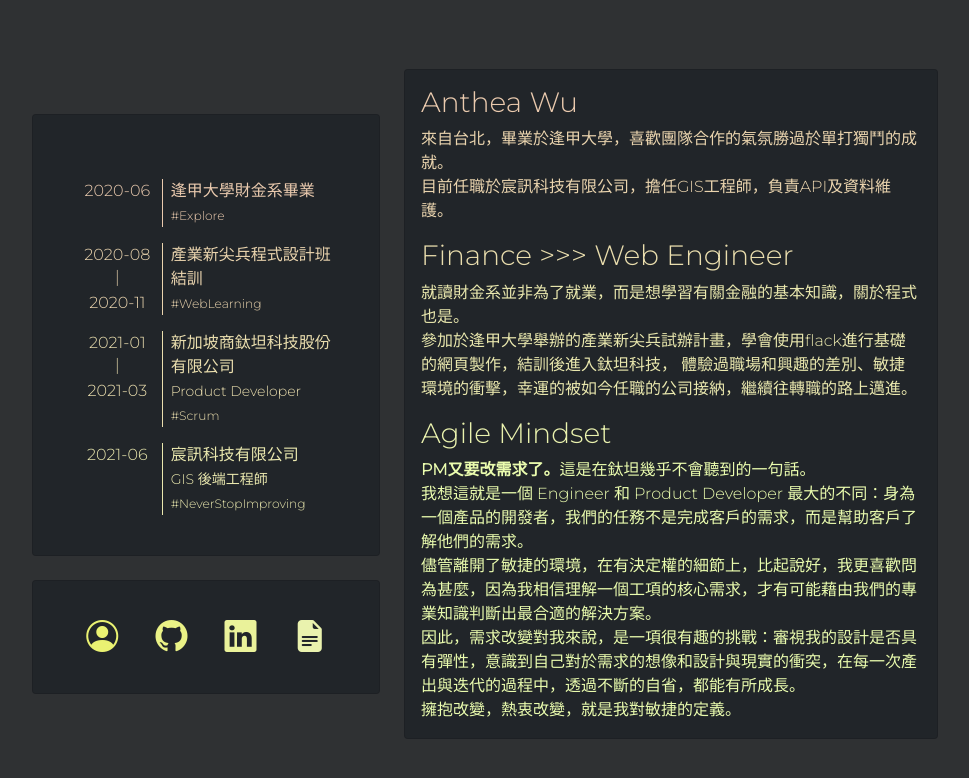
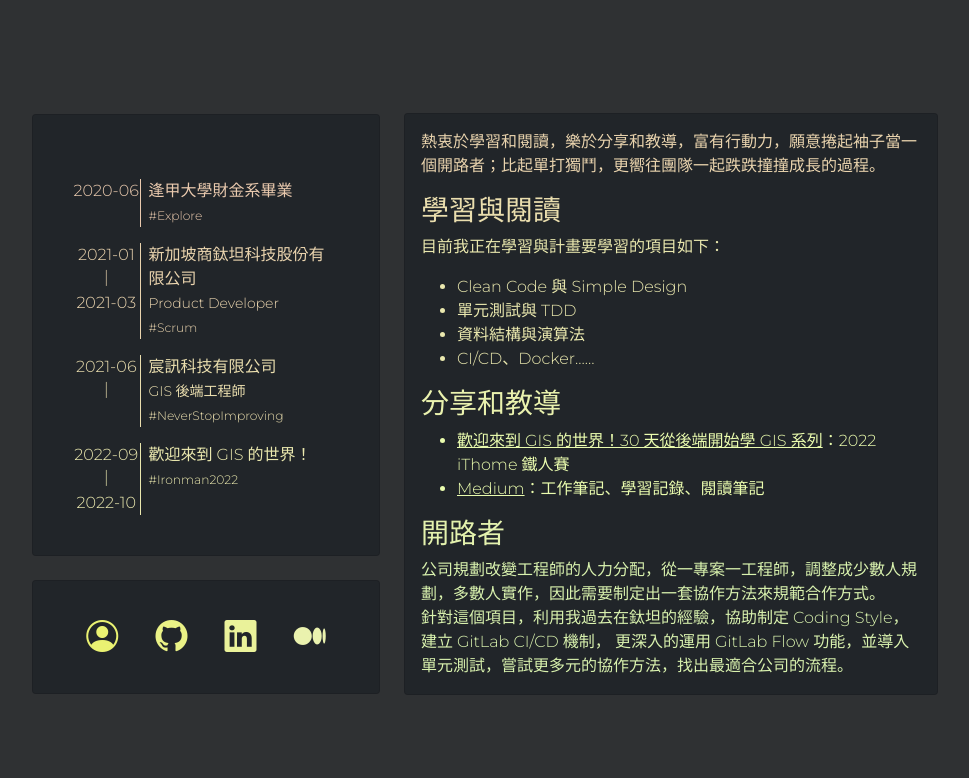
Before and after one commit to anthea-wu/anthea-wu.github.io, a plain HTML site: page index.html in a window 1280 px wide. Both pictures are taken after a click on the icon 533 px from the left and 495 px from the top of the page. Shown: the whole page, without its empty margins (155-1124 px from the left). Drawn offline with nearby package versions, Linux system fonts and the light colour scheme.

Commit message:
更新簡介內容

```diff
--- a/index.html
+++ b/index.html
@@ -42,13 +42,13 @@
                     </div>
                     <h4 class="mb-0 p-4 col-12 d-flex align-items-center flex-column" style="color: #ffe7e5;">
                         Anthea
-                        <small><span class="mb-0 badge" style="color: #ffd3e5;">#NEVER-STOP-IMPROVING</span></small>
+                        <small><span class="mb-0 badge" style="color: #ffd3e5;">不要等待命運降臨；要創造命運。</span></small>
                     </h4>
                     <div class="col-12 d-flex justify-content-evenly">
-                        <a href="#"><i class="bi bi-person-circle" style="font-size: 2rem; color: #bcd3ff;" @click.prevent="showInfo = !showInfo"></i></a>
+                        <a href="#"><i class="bi bi-three-dots" style="font-size: 2rem; color: #bcd3ff;" @click.prevent="showInfo = !showInfo"></i></a>
                         <a href="https://github.com/anthea-wu"><i class="bi bi-github" style="font-size: 2rem; color: #c6d3ff;"></i></a>
                         <a href="https://www.linkedin.com/in/wu-anthea-401250230"><i class="bi bi-linkedin" style="font-size: 2rem; color: #d0d3ff;"></i></a>
-                        <a href="https://hackmd.io/@anthea-wu"><i class="bi bi-file-earmark-text-fill" style="font-size: 2rem; color: #dad3ff;"></i></a>
+                        <a href="https://medium.com/@anthea.ensui"><i class="bi bi-medium" style="font-size: 2rem; color: #dad3ff;"></i></a>
                     </div>
                 </div>
             </div>
@@ -58,20 +58,20 @@
                 <div class="card text-white bg-dark mb-4 p-4 pt-5" v-show="!isUseRwd">
                     <div class="card-body row">
                         <div class="col-12 d-flex" style="color: #eacaae">
-                            <div class="col-4 text-center">2020-06</div>
-                            <div class="col-8 ps-2" style="border-left: 1px solid">逢甲大學財金系畢業<br><small><small>#Explore</small></small></div>
+                            <div class="col-3 text-center">2020-06</div>
+                            <div class="col-9 ps-2" style="border-left: 1px solid">逢甲大學財金系畢業<br><small><small>#Explore</small></small></div>
                         </div>
                         <div class="col-12 d-flex mt-3" style="color: #ead4ae">
-                            <div class="col-4 text-center">2020-08<br>｜<br>2020-11</div>
-                            <div class="col-8 ps-2" style="border-left: 1px solid">產業新尖兵程式設計班結訓<br><small><small>#WebLearning</small></small></div>
+                            <div class="col-3 text-center">2021-01<br>｜<br>2021-03</div>
+                            <div class="col-9 ps-2" style="border-left: 1px solid">新加坡商鈦坦科技股份有限公司<br><small>Product Developer<br><small>#Scrum</small></small></div>
                         </div>
                         <div class="col-12 d-flex mt-3" style="color: #eadeae">
-                            <div class="col-4 text-center">2021-01<br>｜<br>2021-03</div>
-                            <div class="col-8 ps-2" style="border-left: 1px solid">新加坡商鈦坦科技股份有限公司<br><small>Product Developer<br><small>#Scrum</small></small></div>
+                            <div class="col-3 text-center">2021-06<br>｜<br></div>
+                            <div class="col-9 ps-2" style="border-left: 1px solid">宸訊科技有限公司<br><small>GIS 後端工程師<br><small>#NeverStopImproving</small></small></div>
                         </div>
                         <div class="col-12 d-flex mt-3" style="color: #eae8ae">
-                            <div class="col-4 text-center">2021-06</div>
-                            <div class="col-8 ps-2" style="border-left: 1px solid">宸訊科技有限公司<br><small>GIS 後端工程師<br><small>#NeverStopImproving</small></small></div>
+                            <div class="col-3 text-center">2022-09<br>｜<br>2022-10</div>
+                            <div class="col-9 ps-2" style="border-left: 1px solid">歡迎來到 GIS 的世界！<br><small><small>#Ironman2022</small></small></div>
                         </div>
                     </div>
                 </div>
@@ -81,7 +81,7 @@
                             <a href="#"><i class="bi bi-person-circle" style="font-size: 2rem; color: #eaf272;" @click.prevent="showInfo = !showInfo"></i></a>
                             <a href="https://github.com/anthea-wu"><i class="bi bi-github" style="font-size: 2rem; color: #eaf286;"></i></a>
                             <a href="https://www.linkedin.com/in/wu-anthea-401250230"><i class="bi bi-linkedin" style="font-size: 2rem; color: #eaf29a;"></i></a>
-                            <a href="https://hackmd.io/@anthea-wu"><i class="bi bi-file-earmark-text-fill" style="font-size: 2rem; color: #eaf2ae;"></i></a>
+                            <a href="https://medium.com/@anthea.ensui"><i class="bi bi-medium" style="font-size: 2rem; color: #eaf2ae;"></i></a>
                         </div>
                     </div>
                 </div>
@@ -89,24 +89,29 @@
             <div class="col-xl-6 col-12">
                 <div class="card text-white bg-dark">
                     <div class="card-body row">
-                        <h3 style="color: #eacaae">Anthea Wu</h3>
                         <p style="color: #ead4ae">
-                            來自台北，畢業於逢甲大學，喜歡團隊合作的氣氛勝過於單打獨鬥的成就。<br>
-                            目前任職於宸訊科技有限公司，擔任GIS工程師，負責API及資料維護。
+                            熱衷於學習和閱讀，樂於分享和教導，富有行動力，願意捲起袖子當一個開路者；比起單打獨鬥，更嚮往團隊一起跌跌撞撞成長的過程。<br>
                         </p>
-                        <h3 style="color: #eadeae">Finance >>> Web Engineer</h3>
+                        <h3 style="color: #eadeae">學習與閱讀</h3>
                         <p style="color: #eae8ae">
-                            就讀財金系並非為了就業，而是想學習有關金融的基本知識，關於程式也是。<br>
-                            參加於逢甲大學舉辦的產業新尖兵試辦計畫，學會使用flack進行基礎的網頁製作，結訓後進入鈦坦科技，
-                            體驗過職場和興趣的差別、敏捷環境的衝擊，幸運的被如今任職的公司接納，繼續往轉職的路上邁進。
+                            目前我正在學習與計畫要學習的項目如下：
                         </p>
-                        <h3 style="color: #eaf2ae">Agile Mindset</h3>
-                        <p class="mb-0" style="color: #eafcae">
-                            <span class="fw-bold">PM又要改需求了。</span>這是在鈦坦幾乎不會聽到的一句話。<br>
-                            我想這就是一個 Engineer 和 Product Developer 最大的不同：身為一個產品的開發者，我們的任務不是完成客戶的需求，而是幫助客戶了解他們的需求。<br>
-                            儘管離開了敏捷的環境，在有決定權的細節上，比起說好，我更喜歡問為甚麼，因為我相信理解一個工項的核心需求，才有可能藉由我們的專業知識判斷出最合適的解決方案。<br>
-                            因此，需求改變對我來說，是一項很有趣的挑戰：審視我的設計是否具有彈性，意識到自己對於需求的想像和設計與現實的衝突，在每一次產出與迭代的過程中，透過不斷的自省，都能有所成長。<br>
-                            擁抱改變，熱衷改變，就是我對敏捷的定義。
+                        <ul class="ps-5" style="color: #eae8ae">
+                            <li>Clean Code 與 Simple Design</li>
+                            <li>單元測試與 TDD</li>
+                            <li>資料結構與演算法</li>
+                            <li>CI/CD、Docker……</li>
+                        </ul>
+                        <h3 style="color: #eaf2ae">分享和教導</h3>
+                        <ul class="ps-5" style="color: #eafcae">
+                            <li><a href="https://ithelp.ithome.com.tw/users/20151635/ironman/5827" style="color: #eafcae">歡迎來到 GIS 的世界！30 天從後端開始學 GIS 系列</a>：2022 iThome 鐵人賽</li>
+                            <li><a href="https://medium.com/@anthea.ensui" style="color: #eafcae">Medium</a>：工作筆記、學習記錄、閱讀筆記</li>
+                        </ul>
+                        <h3 style="color: #e4f2ae">開路者</h3>
+                        <p class="mb-0" style="color: #d9f2ae">
+                            公司規劃改變工程師的人力分配，從一專案一工程師，調整成少數人規劃，多數人實作，因此需要制定出一套協作方法來規範合作方式。<br>
+                            針對這個項目，利用我過去在鈦坦的經驗，協助制定 Coding Style，建立 GitLab CI/CD 機制，
+                            更深入的運用 GitLab Flow 功能，並導入單元測試，嘗試更多元的協作方法，找出最適合公司的流程。
                         </p>
                     </div>
                 </div>
```
